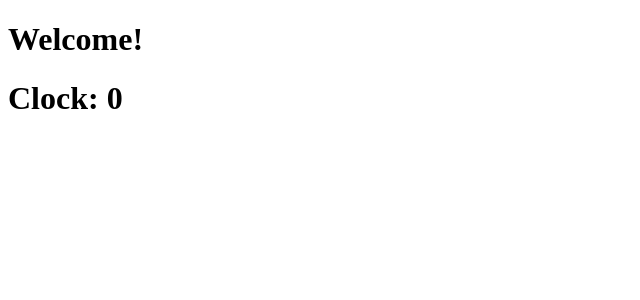
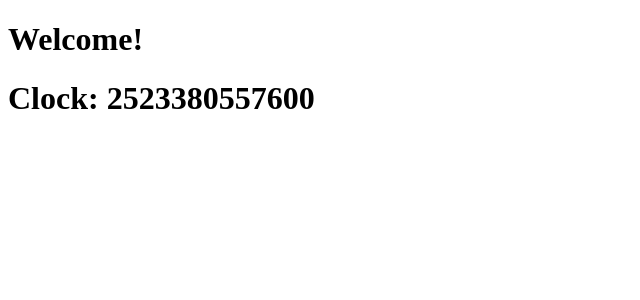
Before and after one commit to wangshu24/twentyninethousandstwohundredtwenty, a React app: page / in a window 1280 px wide. Both pictures are taken after a click on the button "10". Shown: the top 300 px of the page, without its empty margins (0-640 px from the left). Built offline with nearby package versions, Linux system fonts and the light colour scheme; the HTML template or start-up script is replaced by a standard one.

Commit message:
refactor to make use of date-fns for duration functionality, re-render time after duration of time left calc

```diff
--- a/package.json
+++ b/package.json
@@ -17,7 +17,7 @@
     "bun": "^1.3.0",
     "class-variance-authority": "^0.7.1",
     "clsx": "^2.1.1",
-    "dayjs": "^1.11.18",
+    "date-fns": "^4.1.0",
     "lucide-react": "^0.546.0",
     "react": "^19.2.0",
     "react-day-picker": "^9.11.1",
--- a/src/app.tsx
+++ b/src/app.tsx
@@ -1,23 +1,27 @@
 import { JSX, useState } from "react";
-import dayjs from "dayjs";
-import { CalendarDemo } from "./calendar";
+import { addYears, toDate } from "date-fns";
+import CalendarDemo from "./calendar";
 import Clock from "./clock";
 
 let stored = localStorage.getItem("dob");
-let storedDob: dayjs.Dayjs | undefined = undefined;
+let storedDob: Date | undefined = undefined;
 if (stored) {
-  storedDob = dayjs(stored);
+  storedDob = toDate(stored);
 }
 
 function App(): JSX.Element {
-  const [dob, setDob] = useState<dayjs.Dayjs | undefined>(storedDob);
+  const [dob, setDob] = useState<Date | undefined>(storedDob);
 
   return (
     <>
       <div>
         <h1>Welcome!</h1>
       </div>
-      {!dob ? <CalendarDemo setDate={setDob} /> : <Clock time={dob} />}
+      {!dob ? (
+        <CalendarDemo setDate={setDob} />
+      ) : (
+        <Clock dob={dob} eod={addYears(dob, 80)} />
+      )}
     </>
   );
 }
--- a/src/calendar.tsx
+++ b/src/calendar.tsx
@@ -1,16 +1,26 @@
 import { useState } from "react";
-import dayjs from "dayjs";
+import { DateValues } from "date-fns";
 import { DayPicker as Calendar } from "react-day-picker";
 
-export function CalendarDemo(props: {
-  setDate: (dayjs: dayjs.Dayjs | undefined) => void;
-}) {
+function dateToDateFns(date: Date): DateValues {
+  return {
+    milliseconds: date.getTime(),
+    seconds: Math.floor(date.getTime() / 1000),
+    minutes: Math.floor(date.getTime() / 1000 / 60),
+    hours: Math.floor(date.getTime() / 1000 / 60 / 60),
+    date: date.getDate(),
+    month: date.getMonth(),
+    year: date.getFullYear(),
+  };
+}
+
+function CalendarDemo(props: { setDate: (dayjs: Date) => void }) {
   const [touched, setTouched] = useState(false);
 
-  const setCalendarInteraction = (date: Date | undefined): void => {
+  const setCalendarInteraction = (date: Date): void => {
     if (!date) return;
     setTouched(true);
-    props.setDate(dayjs(date));
+    props.setDate(date);
     console.log("picked date: ", date);
   };
 
@@ -21,6 +31,9 @@ export function CalendarDemo(props: {
       onSelect={setCalendarInteraction}
       className="rounded-md border shadow-sm"
       captionLayout="dropdown"
+      required={true}
     />
   );
 }
+
+export default CalendarDemo;
--- a/src/clock.tsx
+++ b/src/clock.tsx
@@ -1,28 +1,78 @@
-// import {
-//   getYear,
-//   getMonth,
-//   getDate,
-//   getHours,
-//   getMinutes,
-//   getSeconds,
-// } from "date-fns";
-import dayjs from "dayjs";
+import { ReactNode, useEffect, useState } from "react";
+import {
+  Duration,
+  differenceInMilliseconds,
+  differenceInSeconds,
+  differenceInMinutes,
+  differenceInHours,
+  differenceInDays,
+  differenceInWeeks,
+  differenceInMonths,
+  differenceInYears,
+} from "date-fns";
 
-export default Clock;
+function dateToDurationFns(date: Date): Duration {
+  if (!date) throw new Error("date is undefined");
+  return {
+    seconds: Math.floor(date.getMilliseconds() / 1000),
+    minutes: Math.floor(date.getTime() / 1000 / 60),
+    hours: Math.floor(date.getTime() / 1000 / 60 / 60),
+    days: Math.floor(date.getTime() / 1000 / 60 / 60 / 24),
+    months: Math.floor(date.getTime() / 1000 / 60 / 60 / 24 / 30),
+    years: Math.floor(date.getTime() / 1000 / 60 / 60 / 24 / 365),
+  };
+}
 
-function Clock(props: { time: dayjs.Dayjs | undefined }) {
-  console.log("received time: ", props.time);
+function Clock(props: { dob: Date; eod: Date }) {
+  const { dob, eod } = props;
+  console.log("received time: ", dob);
+  let duration = calculateDuration(eod);
+
+  const [timeleft, setTimeleft] = useState<CustomDuration>(duration);
+
+  useEffect(() => {
+    const intervalId = setInterval(() => {
+      duration = calculateDuration(eod);
+      setTimeleft(duration);
+    }, 1);
+    return () => clearInterval(intervalId);
+  }, []);
+
   return (
     <div>
-      <h1>Clock: {props.time && props.time.millisecond()}</h1>
+      <h1>Clock: {timeleft.milliseconds}</h1>
     </div>
   );
 }
 
-function displayDuration(time: dayjs.Dayjs) {
-  setInterval(() => {
-    console.log(time.millisecond());
-  }, 1000);
+export type CustomDuration = {
+  milliseconds: number;
+  seconds: number;
+  minutes: number;
+  hours: number;
+  days: number;
+  months: number;
+  years: number;
+};
+
+function calculateDuration(eod: Date): CustomDuration {
+  const now = new Date();
+  const duration = {
+    milliseconds: differenceInMilliseconds(eod, now),
+    seconds: differenceInSeconds(eod, now),
+    minutes: differenceInMinutes(eod, now),
+    hours: differenceInHours(eod, now),
+    days: differenceInDays(eod, now),
+    weeks: differenceInWeeks(eod, now),
+    months: differenceInMonths(eod, now),
+    years: differenceInYears(eod, now),
+  } as CustomDuration;
+  // displayDuration(duration);
+  return duration;
+}
+
+function displayDuration(time: CustomDuration): ReactNode {
+  return time.milliseconds;
 }
 
 // function toDateStruct(date: Date) {
@@ -43,3 +93,5 @@ function displayHour() {}
 function displayMinute() {}
 
 function displaySecond() {}
+
+export default Clock;
```
Also changed, not shown: src/countdown.tsx (added, +8 -0 lines), 1 other file (tests, documents, lock files or other folders).
